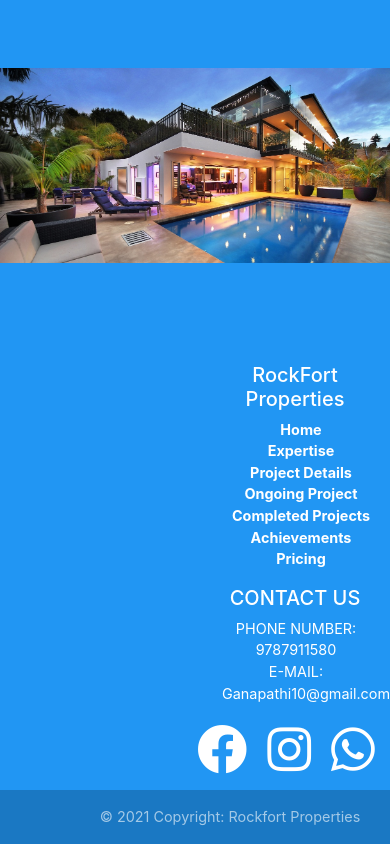
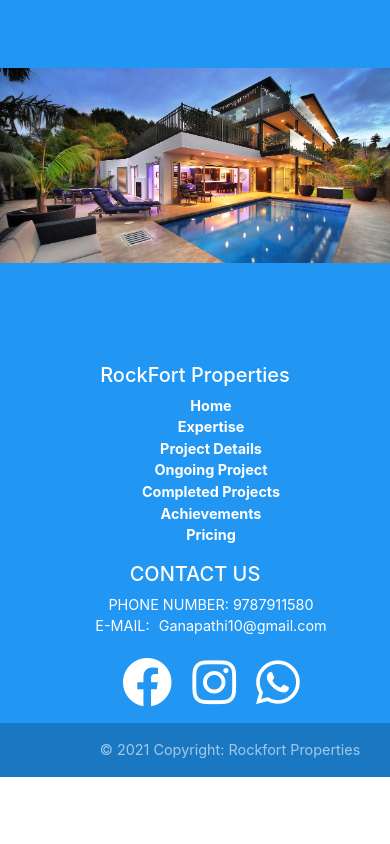
Before and after one commit to manjunathacharya15/realestate, a React (Create React App) app: page /try in a window 390 px wide. Shown: the part 2645-3489 px from the top of the page. After the commit the page ends 3422 px from the top, so only its background shows below. Built offline with nearby package versions, Linux system fonts and the light colour scheme.

Commit message:
mobile responsive 20-06-2021

```diff
--- a/src/components/exepertize.js
+++ b/src/components/exepertize.js
@@ -8,7 +8,7 @@ export default class exepertize extends Component {
                     <MediaQuery minWidth={320}  >
 <MediaQuery maxWidth={1600}>
 
-<img  style={{width:"80%",height:"600px",marginBottom:"100px"}} alt="" src="./home1.jpg"/>
+<img  style={{width:"80%",marginBottom:"100px"}} alt="" src="./home1.jpg"/>
                     <span style={{marginRight:"50px",marginTop:"50px"}} ><b><h1>OUR EXPERTISE</h1></b><br/>
                 <p style={{textAlign:"center",fontSize:"15px",fontFamily:"Montserrat,sans-serif",marginTop:"50px",marginRight:"50px",alignContent:"center"}}>
                 We are expertise in Luxury homes throughout down South and also have a standard for handng our cents in a more efficient way. We understand the needs and source of properties and ensure they are being fulfilled with quaty time.
--- a/src/components/footer1.js
+++ b/src/components/footer1.js
@@ -7,31 +7,31 @@ export default class footer1 extends Component {
     render() {
         return (
             <div className="footer" >
-                <MediaQuery minWidth={320}  >
+                <MediaQuery minWidth={320}   >
 <MediaQuery maxWidth={1600}>
                     <MDBFooter color="blue" className="font-small pt-4 mt-4">
       <MDBContainer  fluid className="text-center text-md-left">
         <MDBRow   >
           <MDBCol  >
-            <h5 style={{marginLeft:"200px"}} className="title">RockFort Properties</h5>
+            <h5 style={{}} className="title">RockFort Properties</h5>
             <ul>
-              <li style={{marginLeft:"180px"}} className="list-unstyled">
+              <li style={{}} className="list-unstyled">
              <a href="/"><b>Home</b></a>
               </li>
-              <li style={{marginLeft:"180px"}} className="list-unstyled">
+              <li style={{}} className="list-unstyled">
                <a style={{marginLeft:""}} href="/expert"><b>Expertise</b></a>
               </li>
-              <li style={{marginLeft:"180px"}} className="list-unstyled">
+              <li style={{}} className="list-unstyled">
                <a style={{marginLeft:""}} href="/project"><b>Project Details</b></a>
               </li>
-              <li style={{marginLeft:"180px"}} className="list-unstyled">
+              <li style={{}} className="list-unstyled">
                <a style={{marginLeft:""}} href="/"><b>Ongoing Project</b></a>
-              </li> <li style={{marginLeft:"180px"}} className="list-unstyled">
+              </li> <li style={{}} className="list-unstyled">
                <a style={{marginLeft:""}} href="/past"><b>Completed Projects</b></a>
-              </li> <li style={{marginLeft:"180px"}} className="list-unstyled">
+              </li> <li style={{}} className="list-unstyled">
                <a style={{marginLeft:""}} href="/ach"><b>Achievements</b></a>
               </li>
-              <li style={{marginLeft:"180px"}} className="list-unstyled">
+              <li style={{}} className="list-unstyled">
                <a style={{marginLeft:""}} href="/pricing"><b>Pricing</b></a>
               </li>
 
@@ -39,16 +39,16 @@ export default class footer1 extends Component {
             </ul>
           </MDBCol>
           <MDBCol  >
-            <h5 style={{marginLeft:"200px"}} className="title">CONTACT US</h5>
+            <h5 style={{}} className="title">CONTACT US</h5>
             <ul>
-              <li style={{marginLeft:"170px"}} className="list-unstyled">
+              <li style={{}} className="list-unstyled">
              PHONE NUMBER: <a href="#!">9787911580</a>
               </li>
-              <li style={{marginLeft:"170px"}} className="list-unstyled">
+              <li style={{}} className="list-unstyled">
               E-MAIL: <a style={{marginLeft:"5px"}} href="#!">Ganapathi10@gmail.com</a>
 
               </li>
-               <li className="list-unstyled" style={{marginLeft:"150px",marginTop:"20px"}}>
+               <li className="list-unstyled" style={{marginTop:"20px"}}>
                 <a href="#!"><i style={{fontSize:"50px"}} class="fab fa-facebook"></i></a>
                 <a style={{marginLeft:"20px"}} href="#!"><i style={{fontSize:"50px"}} class="fab fa-instagram"></i></a>
                 <a style={{marginLeft:"20px"}} href="#!"><i style={{fontSize:"50px"}} class="fab fa-whatsapp"></i></a>
```
